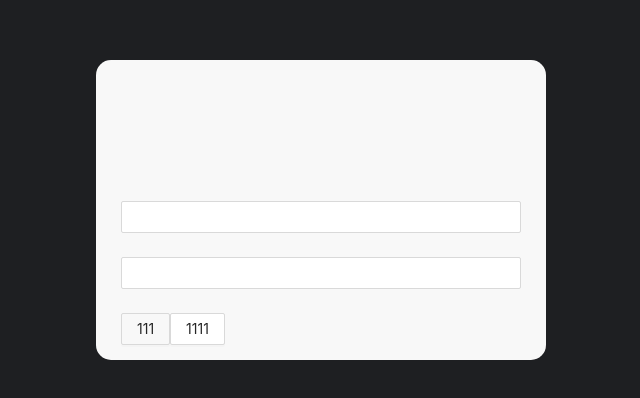
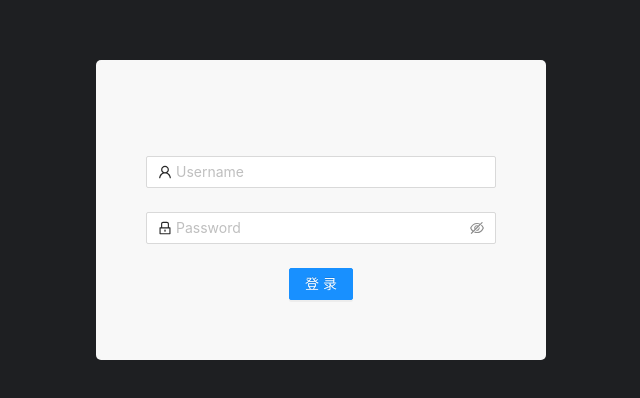
Before and after one commit to HanFengA7/Cafecho, a Vue app in the folder wwwroot/Cafecho_Admin/: page /login in a window 1280 px wide. Shown: the part 190-588 px from the top of the page, without its empty margins (319-959 px from the left). Built offline with nearby package versions, Linux system fonts and the light colour scheme.

Commit message:
[init]:Admin Login UI

```diff
--- a/wwwroot/Cafecho_Admin/package.json
+++ b/wwwroot/Cafecho_Admin/package.json
@@ -12,6 +12,7 @@
     "lint": "eslint . --ext .vue,.js,.jsx,.cjs,.mjs,.ts,.tsx,.cts,.mts --fix --ignore-path .gitignore"
   },
   "dependencies": {
+    "@ant-design/icons-vue": "^6.1.0",
     "ant-design-vue": "^3.2.15",
     "axios": "^1.2.2",
     "pinia": "^2.0.28",
--- a/wwwroot/Cafecho_Admin/src/main.js
+++ b/wwwroot/Cafecho_Admin/src/main.js
@@ -3,7 +3,6 @@ import {createPinia} from "pinia";
 import Antd from "ant-design-vue";
 import App from "./App.vue";
 import router from "./router";
-import axios from "@/plugins/axiosInstance.js";
 //import "./assets/main.css";
 import "./assets/css/style.css";
 import "ant-design-vue/dist/antd.css";
@@ -12,4 +11,3 @@ const app = createApp(App);
 app.use(createPinia());
 app.use(router);
 app.use(Antd).mount("#app");
-app.config.globalProperties.$axios = axios;
--- a/wwwroot/Cafecho_Admin/src/main.ts
+++ b/wwwroot/Cafecho_Admin/src/main.ts
@@ -4,7 +4,6 @@ import {createPinia} from "pinia";
 import Antd from "ant-design-vue";
 import App from "./App.vue";
 import router from "./router";
-import axios from "@/plugins/axiosInstance.js";
 
 //import "./assets/main.css";
 import "./assets/css/style.css";
@@ -15,4 +14,3 @@ const app = createApp(App);
 app.use(createPinia());
 app.use(router);
 app.use(Antd).mount("#app");
-app.config.globalProperties.$axios = axios;
--- a/wwwroot/Cafecho_Admin/src/views/LoginView.vue
+++ b/wwwroot/Cafecho_Admin/src/views/LoginView.vue
@@ -1,19 +1,130 @@
 <template>
   <div class="container">
     <div class="loginBox">
-      <a-form class="loginForm">
-        <a-form-item>
-          <a-input></a-input>
+      <a-form
+        ref="formRef"
+        :model="formState"
+        :rules="rules"
+        @finish="handleFinish"
+        @finishFailed="handleFinishFailed"
+        class="loginForm"
+      >
+        <a-form-item has-feedback name="username">
+          <a-input
+            v-model:value="formState.username"
+            placeholder="Username"
+            type="text"
+          >
+            <template #prefix>
+              <UserOutlined class="site-form-item-icon" />
+            </template>
+          </a-input>
         </a-form-item>
-        <a-form-item>
-          <a-input></a-input>
+
+        <a-form-item has-feedback name="password">
+          <a-input-password
+            v-model:value="formState.password"
+            placeholder="Password"
+            type="password"
+          >
+            <template #prefix>
+              <LockOutlined class="site-form-item-icon" />
+            </template>
+          </a-input-password>
         </a-form-item>
-        <a-button type="ghost">111</a-button>
-        <a-button>1111</a-button>
+
+        <div class="loginButtonBox">
+          <a-button type="primary" html-type="submit">登录</a-button>
+        </div>
       </a-form>
     </div>
   </div>
 </template>
+
+<script lang="ts">
+import type { Rule } from "ant-design-vue/es/form";
+import { defineComponent, reactive, ref } from "vue";
+import { UserOutlined, LockOutlined } from "@ant-design/icons-vue";
+import { message, type FormInstance } from "ant-design-vue";
+import axios from "@/plugins/axiosInstance";
+import router from "@/router/index";
+
+interface FormState {
+  username: string;
+  password: string;
+}
+
+export default defineComponent({
+  components: {
+    UserOutlined,
+    LockOutlined,
+  },
+  setup() {
+    const formRef = ref<FormInstance>();
+    const formState = reactive<FormState>({
+      username: "",
+      password: "",
+    });
+
+    const rules: Record<string, Rule[]> = {
+      username: [
+        {
+          required: true,
+          message: "请输入用户名!",
+          trigger: "blur",
+        },
+        {
+          min: 4,
+          max: 20,
+          message: "用户名需大于4位小于20位",
+          trigger: "blur",
+        },
+      ],
+      password: [
+        {
+          required: true,
+          message: "请输入密码!",
+          trigger: "blur",
+        },
+        {
+          min: 6,
+          message: "密码需大于6位",
+          trigger: "blur",
+        },
+      ],
+    };
+
+    const handleFinish = async (values: any) => {
+      const { data: res } = await axios.post("login", formState);
+      if (res.status != 200) {
+        console.log(res);
+        return message
+          .loading("数据验证中...", 2)
+          .then(() => message.error(res.message, 3));
+      } else {
+        message
+          .loading("数据验证中...", 0.5)
+          .then(() => message.success("登录成功", 2.5));
+        window.sessionStorage.setItem("token", res.token);
+        await router.push("admin");
+      }
+    };
+
+    const handleFinishFailed = (errors: any) => {
+      message
+        .loading("数据验证中...", 2)
+        .then(() => message.error("请勿输入非法数据", 3));
+    };
+    return {
+      formRef,
+      formState,
+      rules,
+      handleFinish,
+      handleFinishFailed,
+    };
+  },
+});
+</script>
 
 <style scoped>
 .container {
@@ -29,14 +140,20 @@
   top: 50%;
   left: 50%;
   transform: translate(-50%, -50%);
-  border-radius: 15px;
+  border-radius: 5px;
 }
 
 .loginForm {
   width: 100%;
   position: absolute;
-  bottom: 5%;
-  padding: 0 25px;
+  bottom: 20%;
+  padding: 0 50px;
   box-sizing: border-box;
 }
+
+.loginButtonBox {
+  display: flex;
+  align-items: center; /*垂直居中*/
+  justify-content: center; /*水平居中*/
+}
 </style>
```
